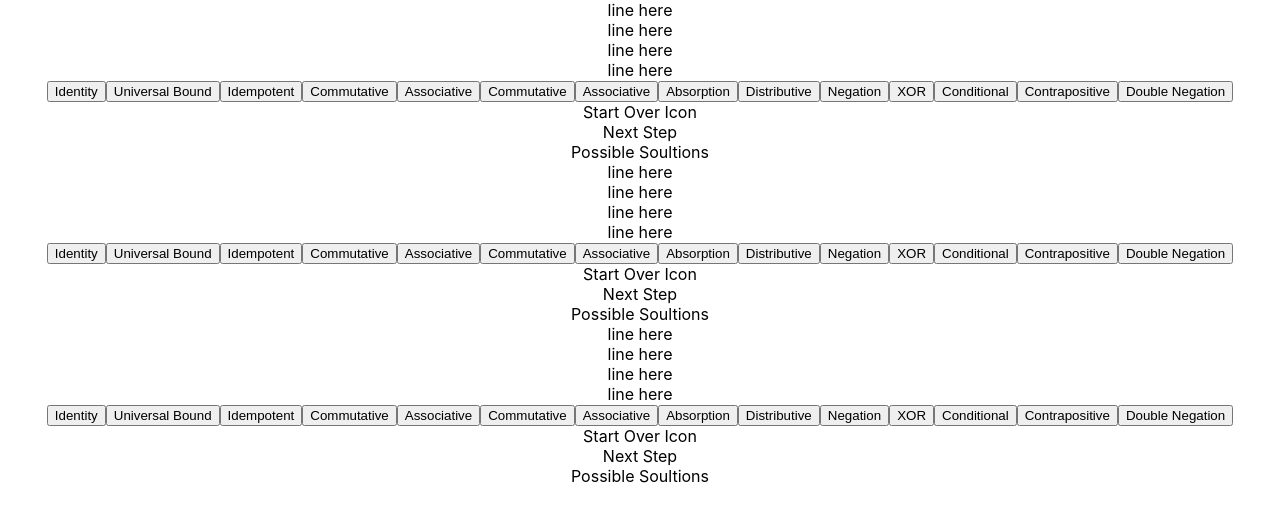
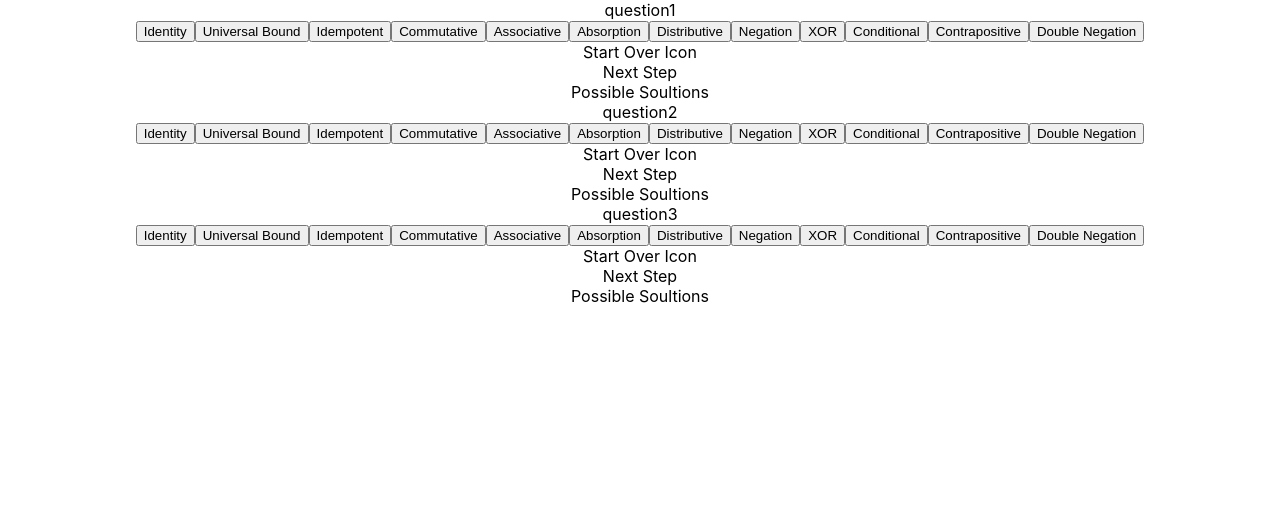
Before and after one commit to ashwri/Prop-Logic, a React (Create React App) app: page / in a window 1280 px wide. Shown: the top 522 px of the page. Built offline with nearby package versions, Linux system fonts and the light colour scheme.

Commit message:
Able to detect which button was selected

```diff
--- a/src/Line/Line.js
+++ b/src/Line/Line.js
@@ -1,8 +1,8 @@
 import React from 'react';
 //TODO:
 //TODO: the type of line (question, step or answer will be passed as a prop) -- change the style based on this
-const line = () => {
-    return <div> line here </div>
+const line = (props) => {
+    return <div> {props.text} </div>
 }
 
 export default line;
--- a/src/Options/Options.js
+++ b/src/Options/Options.js
@@ -9,58 +9,62 @@
             <PropRule
                 rule="Identity"
                 ruleSelection={props.choiceSelection}
+                id="id"
             />
             <PropRule
                 rule="Universal Bound"
                 ruleSelection={props.choiceSelection}
+                id="ub"
             />
             <PropRule
                 rule="Idempotent"
                 ruleSelection={props.choiceSelection}
+                id="idem"
             />
             <PropRule
                 rule="Commutative"
                 ruleSelection={props.choiceSelection}
+                id="comm"
             />
             <PropRule
                 rule="Associative"
                 ruleSelection={props.choiceSelection}
-            />
-            <PropRule
-                rule="Commutative"
-                ruleSelection={props.choiceSelection}
-            />
-            <PropRule
-                rule="Associative"
-                ruleSelection={props.choiceSelection}
+                id="ass"
             />
             <PropRule
                 rule="Absorption"
                 ruleSelection={props.choiceSelection}
+                id="abs"
             />
             <PropRule
                 rule="Distributive"
                 ruleSelection={props.choiceSelection}
+                id="dist"
             />
             <PropRule
                 rule="Negation"
                 ruleSelection={props.choiceSelection}
+                id="neg"
             />
             <PropRule
                 rule="XOR"
                 ruleSelection={props.choiceSelection}
+                id="xor"
             />
             <PropRule
                 rule="Conditional"
                 ruleSelection={props.choiceSelection}
+                id="cond"
             />
             <PropRule
                 rule="Contrapositive"
                 ruleSelection={props.choiceSelection}
+                id="contr"
             />
             <PropRule
                 rule="Double Negation"
                 ruleSelection={props.choiceSelection}
+                id="dneg"
             />
         </div>
     )
--- a/src/PropRule/PropRule.js
+++ b/src/PropRule/PropRule.js
@@ -2,7 +2,7 @@
 
 //TODO: add an action listener: onClick
 const propRule = (prop) => {
-    return <button onClick={prop.ruleSelection}> {prop.rule} </button>
+    return <button onClick={prop.ruleSelection.bind(this,prop.id)}> {prop.rule} </button>
 }
 
 export default propRule;
--- a/src/Question/Question.js
+++ b/src/Question/Question.js
@@ -12,18 +12,21 @@
 
 class Question extends Component {
 
-    ruleSelectionHandler = () => {
+
+
+    ruleSelectionHandler = (id, event) => {
         console.log("rule selection handler executed");
+        console.log("This is the id" + id);
     }
 
     render(){
         console.log(this.props.text);
         console.log(this.props.nextSteps);
-
+//
         return (
             <div>
 
-                <Line />
+                <Line text={this.props.text}/>
                 <Line />
                 <Line />
                 <Line />
```
